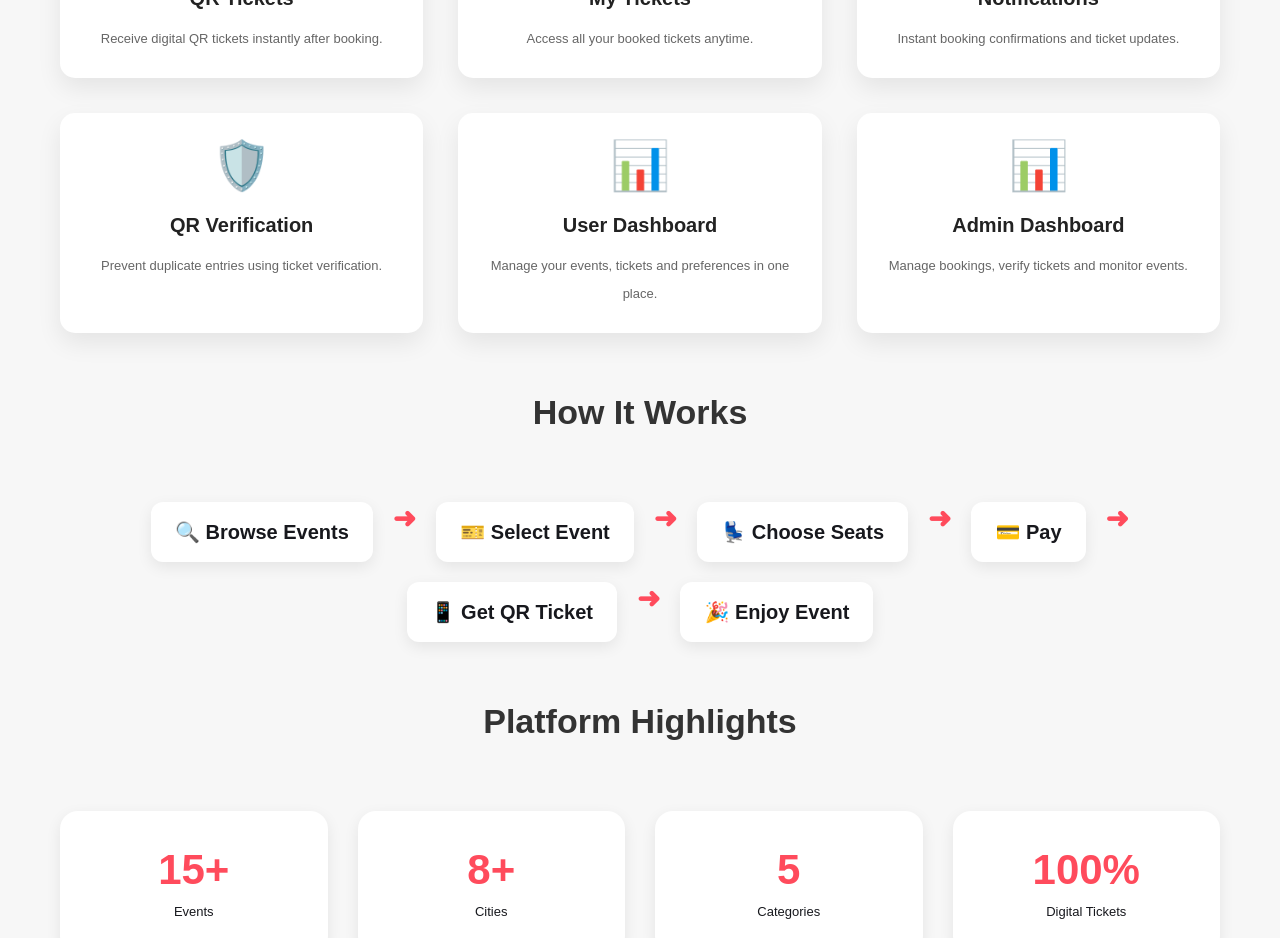
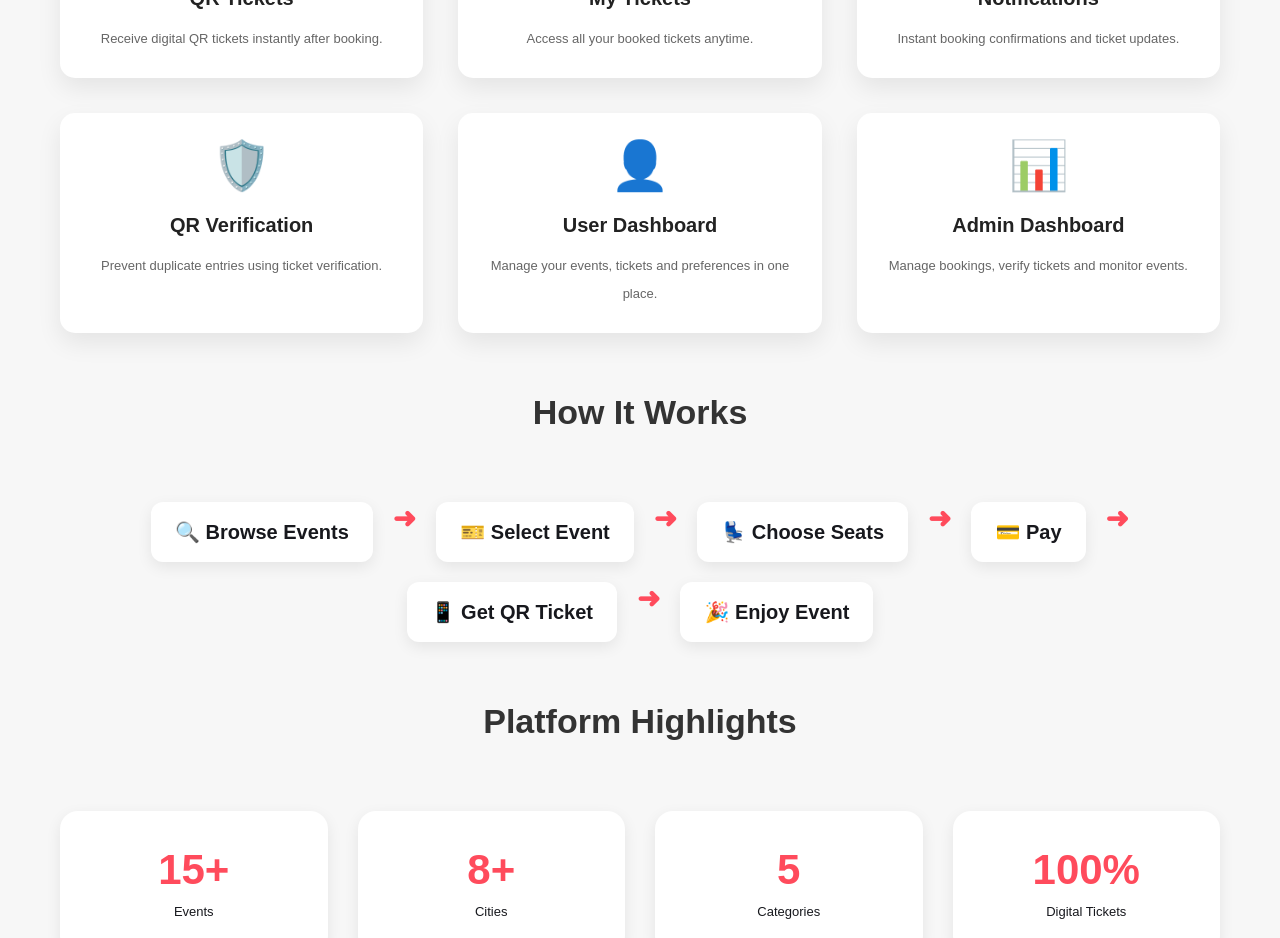
Before and after one commit to Parul-0812/TheShowSpot-Event-ticket-booking-system, a React app in the folder frontend/: page /features in a window 1280 px wide. Shown: the part 960-1898 px from the top of the page. Built offline with nearby package versions, Linux system fonts and the light colour scheme; the HTML template or start-up script is replaced by a standard one.

Commit message:
Features

```diff
--- a/frontend/src/pages/features.jsx
+++ b/frontend/src/pages/features.jsx
@@ -136,7 +136,7 @@ Prevent duplicate entries using ticket verification.
 </div>
 <div className="feature-card">
 
-<div className="icon">📊</div>
+<div className="icon">👤</div>
 
 <h3>User Dashboard</h3>
 
```
